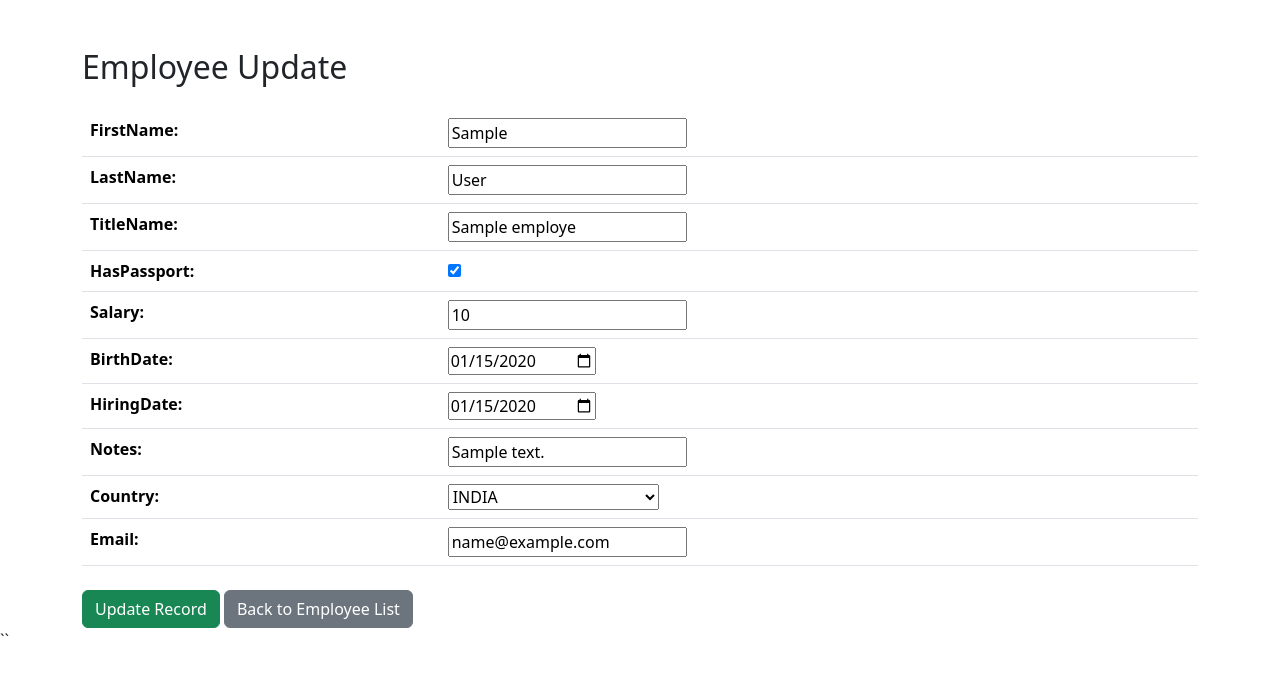
After one commit to fahimsahriar/DjangoCRUD, a Django app: page /persons/EmployeeUpadte/1/ in a window 1280 px wide. The commit adds this page. Shown: the top 675 px of the page. Run offline with Django 5.2, Linux system fonts and the light colour scheme; tables that the repository leaves empty hold one stand-in row (values such as "Sample post").

Commit message:
updating user info implementation

```diff
--- /dev/null
+++ b/PayRollApp/forms.py
@@ -0,0 +1,13 @@
+from django import forms
+from PayRollApp.models import Employe
+
+#Creating  a form based model
+class EmployeeForm(forms.ModelForm):
+    class Meta:
+        model = Employe
+        fields = "__all__"
+
+        widgets = {
+            'BirthDate' : forms.widgets.DateInput(attrs={'type':'date'}),
+            'HiringDate' : forms.widgets.DateInput(attrs={'type':'date'})
+        }
--- a/PayRollApp/urls.py
+++ b/PayRollApp/urls.py
@@ -8,4 +8,5 @@ urlpatterns = [
     path('Employees/', views.EmployeesList, name='employe_list'),
     path('employee/<int:id>/', views.EmployeeDetails, name='employee_detail'),
     path('DeleteEmployee/<int:id>/', views.EmployeeDelete, name='Delete_Employee'),
+    path('EmployeeUpadte/<int:id>/', views.EmployeeUpadte, name='EmployeeUpadte'),
 ]
--- a/PayRollApp/views.py
+++ b/PayRollApp/views.py
@@ -1,5 +1,6 @@
 from django.shortcuts import redirect, render
 
+from PayRollApp.forms import EmployeeForm
 from PayRollApp.models import Employe
 
 # Create your views here.
@@ -14,7 +15,6 @@ def EmployeeDetails(request, id):
     TemplateFile = "PayRollApp/EmployeeDetails.html"
     employee = Employe.objects.get(id = id)
     dict = {'employee' : employee}
-    print(dict)
     return render(request, TemplateFile, context=dict)
 
 #function for deleting an employee
@@ -47,3 +47,19 @@ def EmployeeDelete(request, id):
         #path('employees/<int:id>/', views.employee_detail, name='employee_detail')
 
     return render(request, TemplateFile, context=dict)
+
+#function for editing employee detail
+def EmployeeUpadte(request, id):
+    TemplateFile = "PayRollApp/EmployeeUpadte.html"
+    employee = Employe.objects.get(id = id)
+
+    form = EmployeeForm(instance=employee)
+    dict = {'form' : form}
+
+    if request.method == "POST":
+        form = EmployeeForm(request.POST, instance=employee)
+        if form.is_valid():
+            form.save()
+        return redirect("employe_list")
+
+    return render(request, TemplateFile, context=dict)
--- /dev/null
+++ b/templates/PayRollApp/EmployeeUpadte.html
@@ -0,0 +1,35 @@
+<!DOCTYPE html>
+<html lang="en">
+  <head>
+    <meta charset="UTF-8" />
+    <meta name="viewport" content="width=device-width, initial-scale=1.0" />
+    <title>Employee Details</title>
+    <!-- Bootstrap CSS CDN -->
+    <link
+      href="https://cdn.jsdelivr.net/npm/bootstrap@5.3.0-alpha1/dist/css/bootstrap.min.css"
+      rel="stylesheet"
+    />
+  </head>
+  <body>
+    <div class="container mt-5">
+      <h2 class="mb-4">Employee Update</h2>
+
+      <form action="" method="post">
+        <table class="table">
+            {{ form.as_table }}
+        </table>
+        <div class="mt-4">
+          {% csrf_token %}
+          <input type="submit" value="Update Record" class="btn btn-success">
+          <a href="{% url 'employe_list' %}" class="btn btn-secondary"
+            >Back to Employee List</a
+          >
+        </div>
+      </form>
+    </div>
+
+    <!-- Bootstrap JS CDN -->
+    <script src="https://cdn.jsdelivr.net/npm/bootstrap@5.3.0-alpha1/dist/js/bootstrap.bundle.min.js"></script>
+  </body>
+</html>
+``
--- a/templates/PayRollApp/EmployeesList.html
+++ b/templates/PayRollApp/EmployeesList.html
@@ -53,7 +53,11 @@
                 class="btn btn-primary btn-sm"
                 >Detail</a
               >
-              <a href="" class="btn btn-warning btn-sm">Edit</a>
+              <a
+                href="../EmployeeUpadte/{{employee.id}}"
+                class="btn btn-warning btn-sm"
+                >Edit</a
+              >
               <a
                 href="../DeleteEmployee/{{employee.id}}"
                 class="btn btn-danger btn-sm"
```
